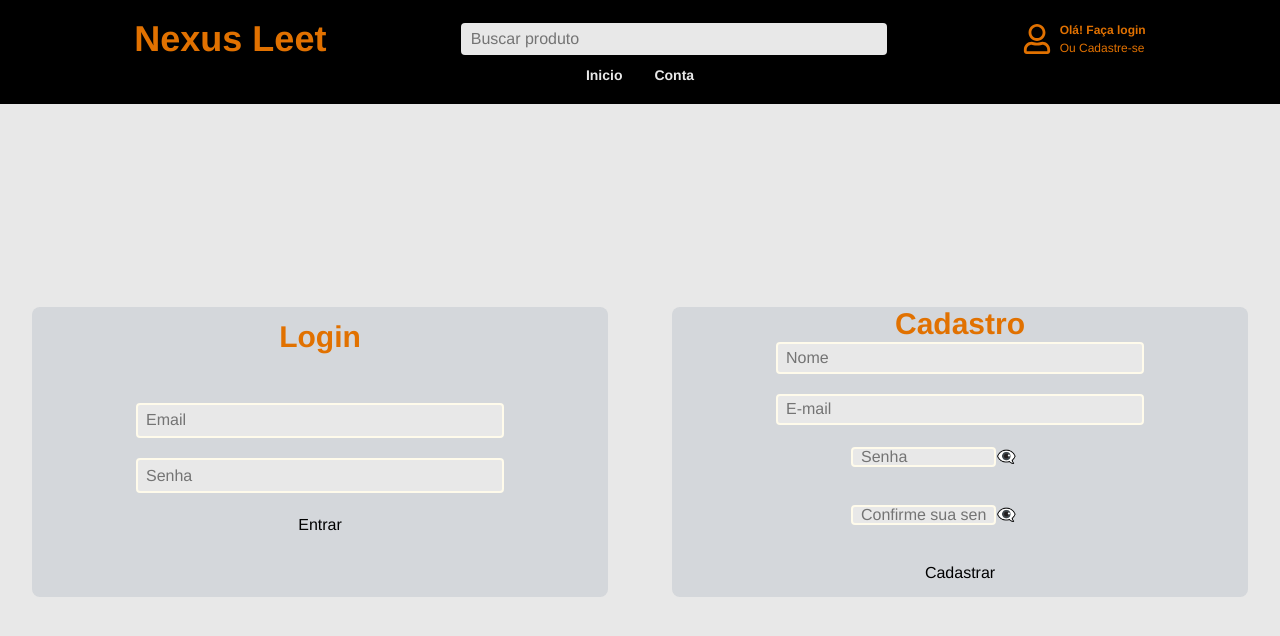
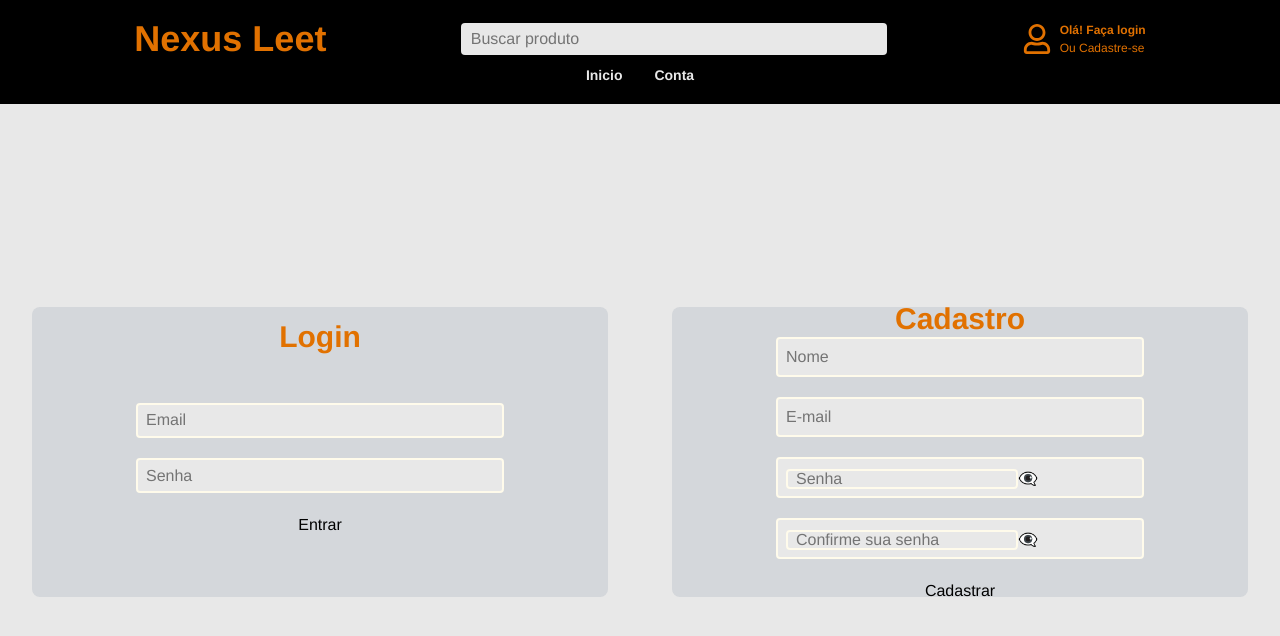
Before and after one commit to gustavocarvalho-ra/NextJs-NexusLeet, a Next.js app: page /my-account in a window 1280 px wide. Shown: the top 636 px of the page. Built offline with nearby package versions, Linux system fonts and the light colour scheme; no server answers.

Commit message:
feat: update RegisterForm layout and styling for improved user experience

```diff
--- a/src/app/components/login/RegisterForm.tsx
+++ b/src/app/components/login/RegisterForm.tsx
@@ -61,7 +61,7 @@ export default function RegisterForm() {
       <div className="border-double rounded-lg p-3 w-xl bg-slate-500/15 h-5/12 flex flex-col justify-center">
         <h1 className="flex justify-center text-(--text-amber) text-3xl font-semibold">Cadastro</h1>
         <div className="h-full w-full">
-          <form onSubmit={handleSubmit} className="gap-5 flex flex-col items-center h-4/5">
+          <form onSubmit={handleSubmit} className="gap-5 flex flex-col items-center h-full justify-center">
             <Input
               id="name"
               type={"text"}
@@ -78,7 +78,7 @@ export default function RegisterForm() {
               value={form.email}
               onChange={(e) => setForm({...form, email: e.target.value})}
             />
-            <div className="relative">
+            <div className="relative bg-(--color-sec) rounded-sm p-2 h-2/13 w-2/3 border-2 border-amber-50">
               <Input
                 id="password"
                 type={showPassword ? "text" : "password"}
@@ -95,7 +95,7 @@ export default function RegisterForm() {
                 {showPassword ? "👁️" : "👁️‍🗨️"}
               </button>
             </div>
-            <div className="relative">
+            <div className="relative bg-(--color-sec) rounded-sm p-2 h-2/13 w-2/3 border-2 border-amber-50">
               <Input
                 id="confirmPassword"
                 type={showConfirmPassword ? "text" : "password"}
```
